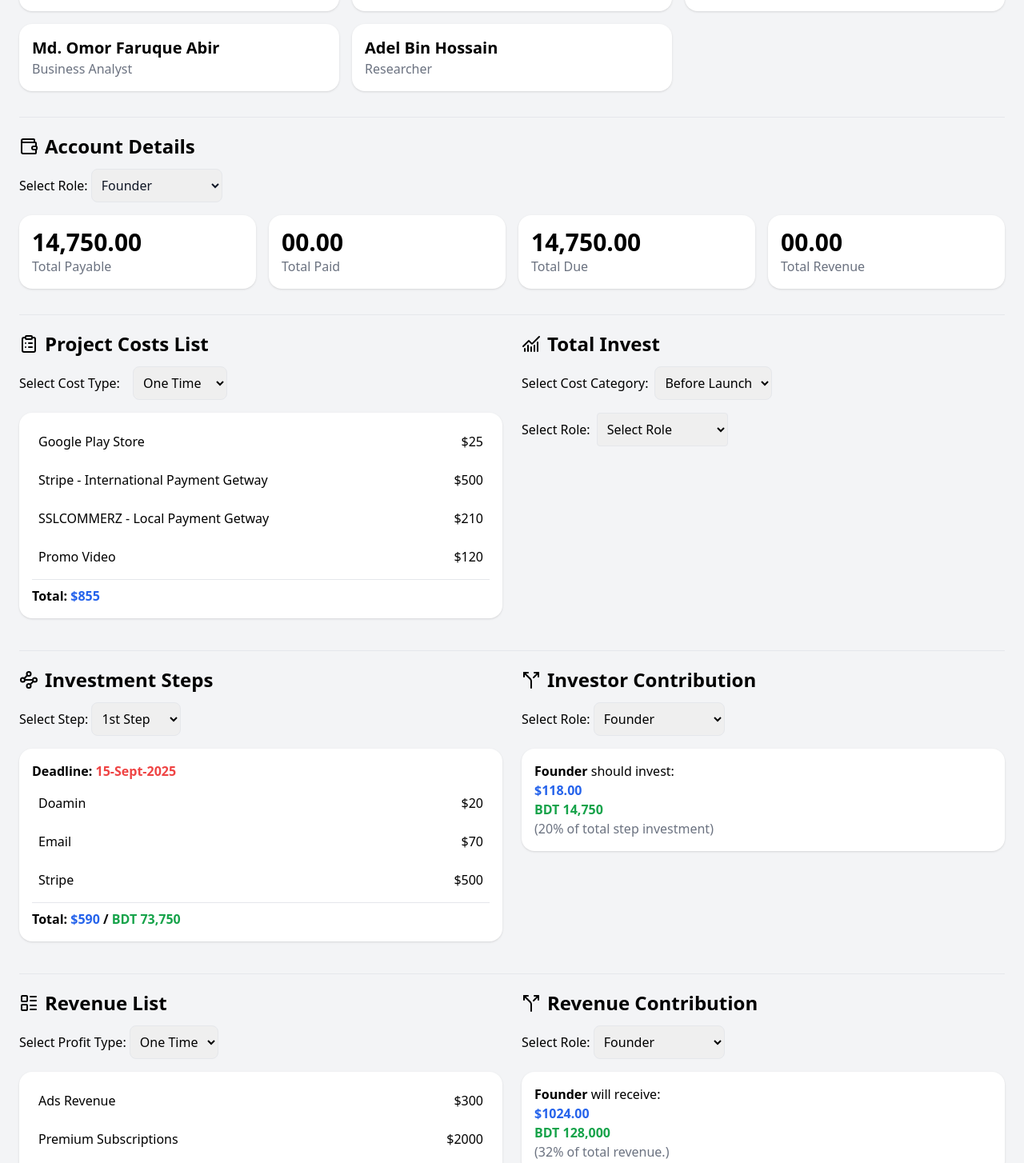
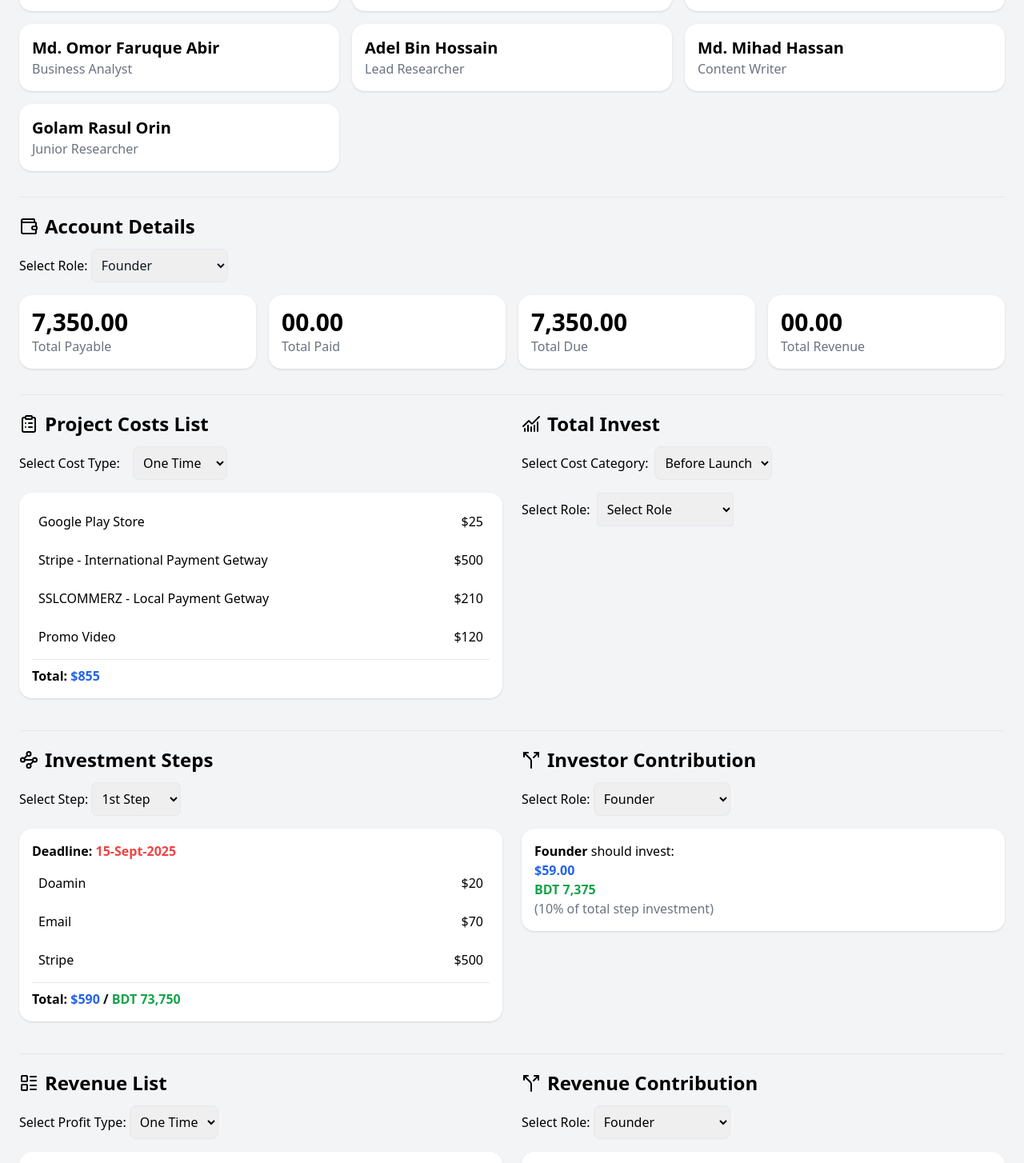
Before and after one commit to s-maruf-a-787/Tyanote-Record, a React (Vite) app: page / in a window 1280 px wide. Shown: the part 194-1648 px from the top of the page at 80% size. Built offline with nearby package versions, Linux system fonts and the light colour scheme.

Commit message:
Final-7P

```diff
--- a/src/App.jsx
+++ b/src/App.jsx
@@ -26,7 +26,9 @@ const [theme, setTheme] = useState(
     { name: "Sheikh Maruf Ahammed", role: "Co-Founder" },
     { name: "Sharif Md Shafiul Akbar", role: "CEO" },
     { name: "Md. Omor Faruque Abir", role: "Business Analyst" },
-    { name: "Adel Bin Hossain", role: "Researcher" },
+    { name: "Adel Bin Hossain", role: "Lead Researcher" },
+    { name: "Md. Mihad Hassan", role: "Content Writer" },
+    { name: "Golam Rasul Orin", role: "Junior Researcher" },
   ];
 
 
@@ -37,33 +39,45 @@ const [theme, setTheme] = useState(
 
     const accounts = {
     "founder": [
-    { balance: "14,750.00", status: "Total Payable" },
+    { balance: "7,350.00", status: "Total Payable" },
     { balance: "00.00", status: "Total Paid" },
-    { balance: "14,750.00", status: "Total Due" },
+    { balance: "7,350.00", status: "Total Due" },
     { balance: "00.00", status: "Total Revenue" },
   ],
     "co-founder": [
-    { balance: "18,450.00", status: "Total Payable" },
+    { balance: "11,800.00", status: "Total Payable" },
     { balance: "2,250.00", status: "Total Paid" },
-    { balance: "16,200.00", status: "Total Due" },
+    { balance: "9,550.00", status: "Total Due" },
     { balance: "00.00", status: "Total Revenue" },
   ],
     "ceo": [
-    { balance: "16,950.00", status: "Total Payable" },
+    { balance: "11,050.00", status: "Total Payable" },
     { balance: "00.00", status: "Total Paid" },
-    { balance: "16,950.00", status: "Total Due" },
+    { balance: "11,050.00", status: "Total Due" },
     { balance: "00.00", status: "Total Revenue" },
   ],
     "business analyst": [
-    { balance: "20,650.00", status: "Total Payable" },
-    { balance: "00.00", status: "Total Paid" },
-    { balance: "20,650.00", status: "Total Due" },
+    { balance: "14,750.00", status: "Total Payable" },
+    { balance: "46,000.00", status: "Total Paid" },
+    { balance: "-31,250.00", status: "Total Due" },
     { balance: "00.00", status: "Total Revenue" },
   ],
-    "researcher": [
-    { balance: "2,950.00", status: "Total Payable" },
+    "lead researcher": [
+    { balance: "2,200.00", status: "Total Payable" },
     { balance: "00.00", status: "Total Paid" },
-    { balance: "2,950.00", status: "Total Due" },
+    { balance: "2,200.00", status: "Total Due" },
+    { balance: "00.00", status: "Total Revenue" },
+  ],
+    "content writer": [
+    { balance: "14,000.00", status: "Total Payable" },
+    { balance: "00.00", status: "Total Paid" },
+    { balance: "14,000.00", status: "Total Due" },
+    { balance: "00.00", status: "Total Revenue" },
+  ],
+    "junior researcher": [
+    { balance: "14,000.00", status: "Total Payable" },
+    { balance: "00.00", status: "Total Paid" },
+    { balance: "14,000.00", status: "Total Due" },
     { balance: "00.00", status: "Total Revenue" },
   ],
 
@@ -152,11 +166,14 @@ const [theme, setTheme] = useState(
 
   // ---------- Investor Contribution ----------
   const rolePercentages = {
-    "Founder": 20,
-    "Co-Founder": 25,
-    "CEO": 23,
-    "Business Analyst": 28,
-    "Researcher": 4,
+    "Founder": 10,
+    "Co-Founder": 16,
+    "CEO": 15,
+    "Business Analyst": 20,
+    "Lead Researcher": 3,
+    "Content Writer": 18,
+    "Junior Researcher": 18,
+
 
   };
 
@@ -207,11 +224,13 @@ const [theme, setTheme] = useState(
 
    // ---------- Revenue Contribution ----------
   const revenuePercentages = {
-    "Founder": 32,
-    "Co-Founder": 26,
-    "CEO": 20,
-    "Business Analyst": 17,
-    "Researcher": 5,
+    "Founder": 26,
+    "Co-Founder": 20,
+    "CEO": 15,
+    "Business Analyst": 11,
+    "Lead Researcher": 4,
+    "Content Writer": 12,
+    "Junior Researcher": 12,
 
   };
 
@@ -282,7 +301,9 @@ const [theme, setTheme] = useState(
             <option value="co-founder">Co-Founder</option>
             <option value="ceo">CEO</option>
             <option value="business analyst">Business Analyst</option>
-            <option value="researcher">Researcher</option>
+            <option value="lead researcher">Lead Researcher</option>
+            <option value="content writer">Content Writer</option>
+            <option value="junior researcher">Junior Researcher</option>
           </select>
         </div>
 
```
